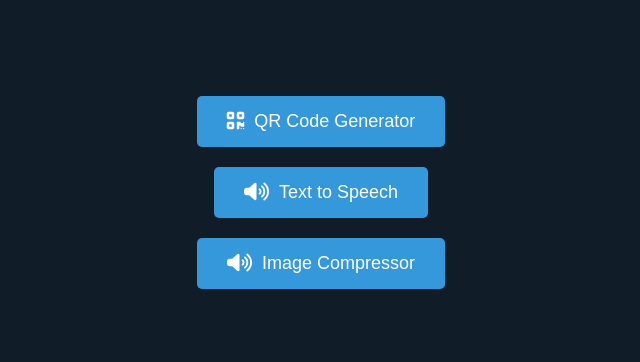
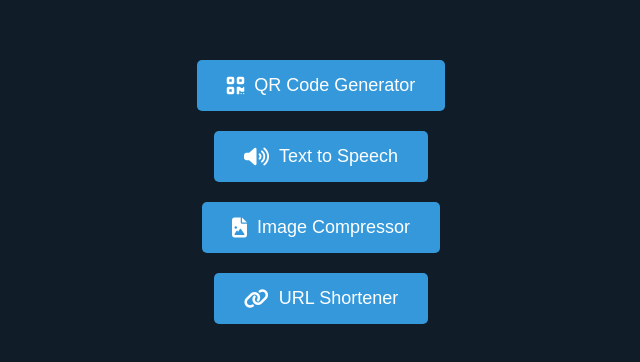
Before and after one commit to AkramHossainApu/Webliv, a plain HTML site: page index.html in a window 1280 px wide. Shown: the part 218-580 px from the top of the page, without its empty margins (319-959 px from the left). Drawn offline with Linux system fonts and the light colour scheme.

Commit message:
Update index.html

```diff
--- a/index.html
+++ b/index.html
@@ -55,7 +55,12 @@
 
   <!-- Image Compressor Button -->
   <button class="button" onclick="window.location.href='image-compressor.html'">
-    <i class="fas fa-volume-up"></i> Image Compressor
+    <i class="fas fa-file-image"></i> Image Compressor
+  </button>
+
+  <!-- URL Shortener Button -->
+  <button class="button" onclick="window.location.href='url-shortener.html'">
+    <i class="fas fa-link"></i> URL Shortener
   </button>
 </body>
 </html>
```
